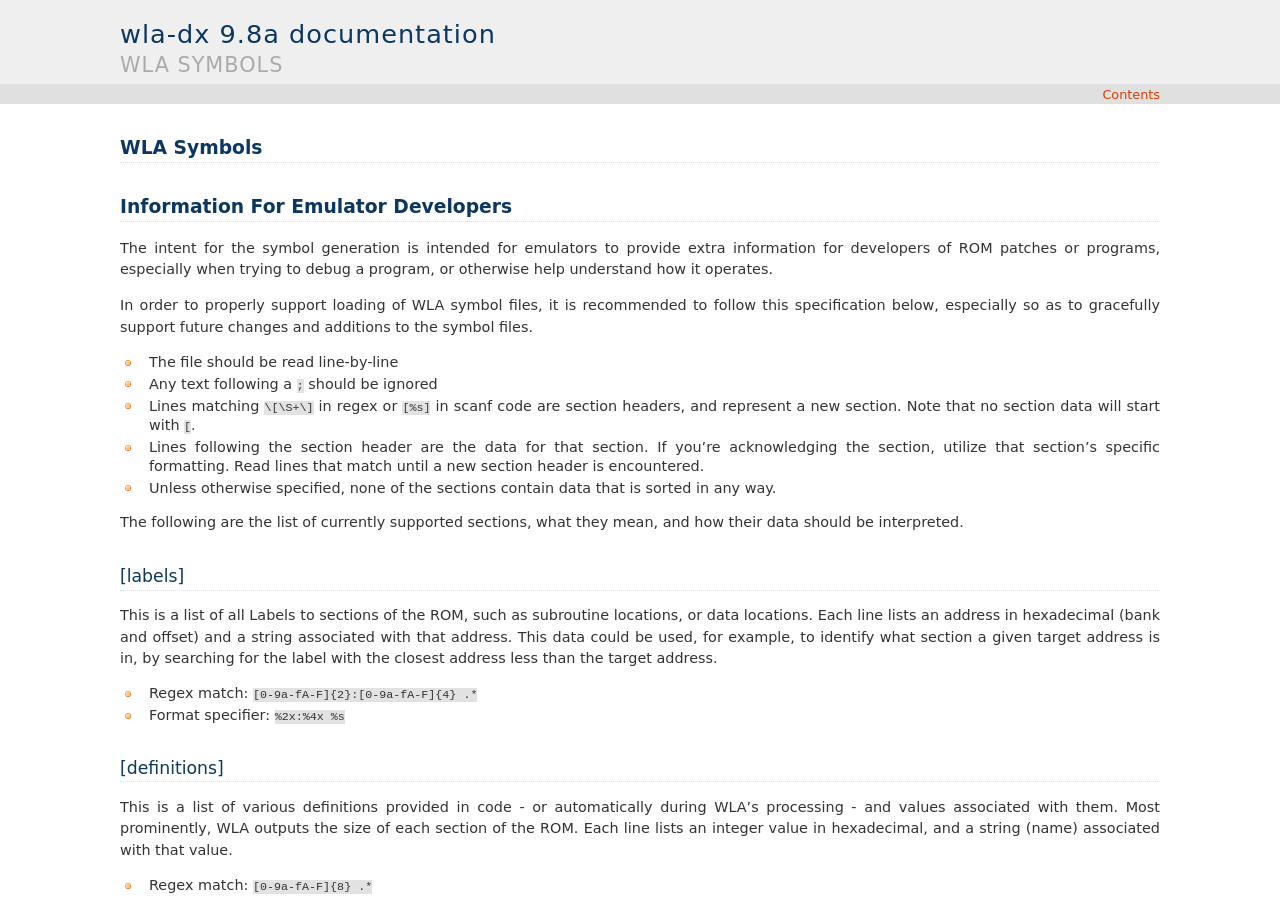
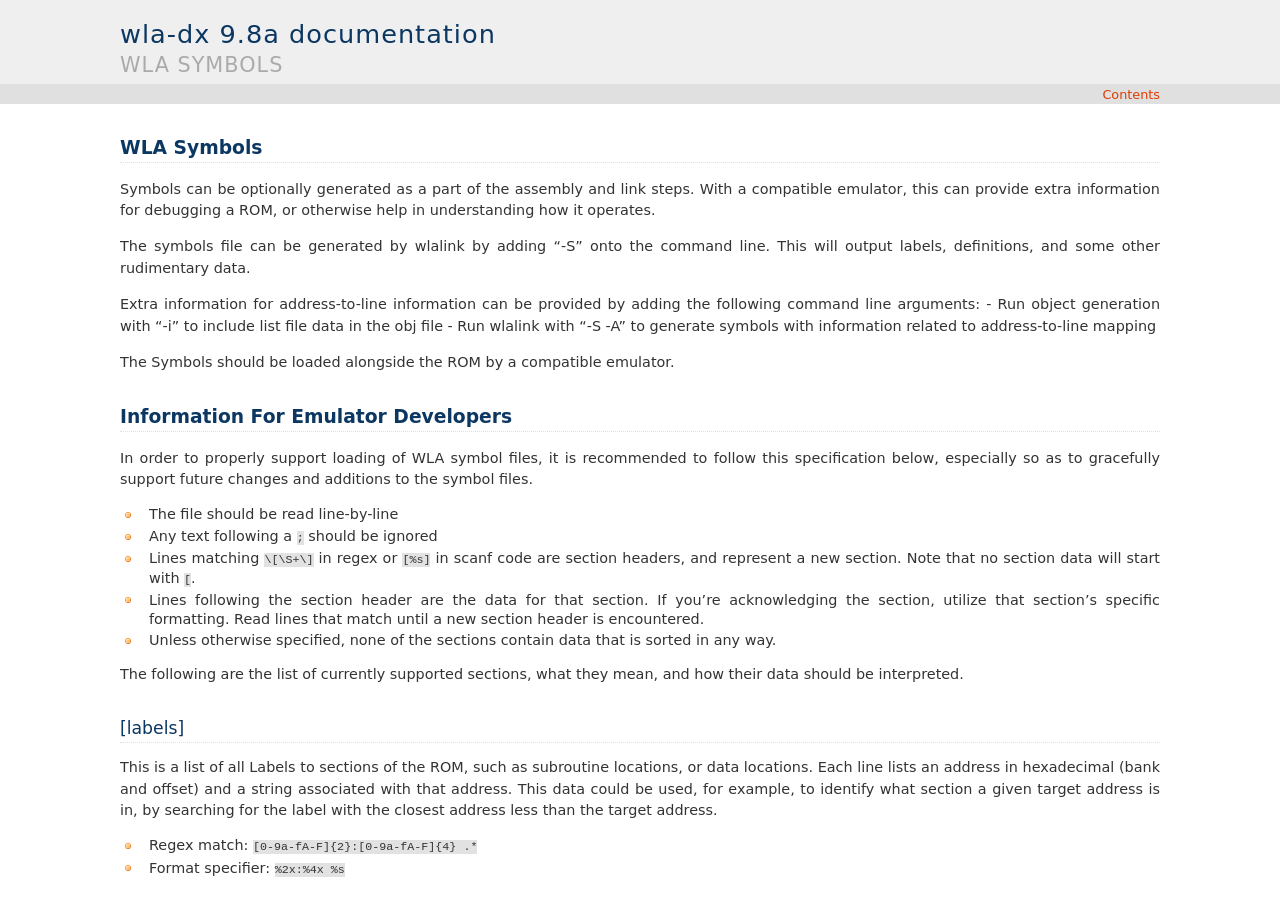
Before and after one commit to vhelin/wla-dx, a Sphinx documentation site: the page built from doc/symbols.rst, in a window 1280 px wide and 900 px high. Built offline with Sphinx 7.4.7, drawn with Linux system fonts in a browser that asks for light colours.

Commit message:
Update symbols.rst

```diff
--- a/doc/symbols.rst
+++ b/doc/symbols.rst
@@ -1,12 +1,18 @@
 WLA Symbols
 ===========
 
+Symbols can be optionally generated as a part of the assembly and link steps. With a compatible emulator, this can provide extra information for debugging a ROM, or otherwise help in understanding how it operates.
 
+The symbols file can be generated by wlalink by adding "-S" onto the command line. This will output labels, definitions, and some other rudimentary data.
+
+Extra information for address-to-line information can be provided by adding the following command line arguments:
+- Run object generation with "-i" to include list file data in the obj file
+- Run wlalink with "-S -A" to generate symbols with information related to address-to-line mapping
+
+The Symbols should be loaded alongside the ROM by a compatible emulator.
 
 Information For Emulator Developers
 ===================================
-
-The intent for the symbol generation is intended for emulators to provide extra information for developers of ROM patches or programs, especially when trying to debug a program, or otherwise help understand how it operates.
 
 In order to properly support loading of WLA symbol files, it is recommended to follow this specification below, especially so as to gracefully support future changes and additions to the symbol files.
 
```
